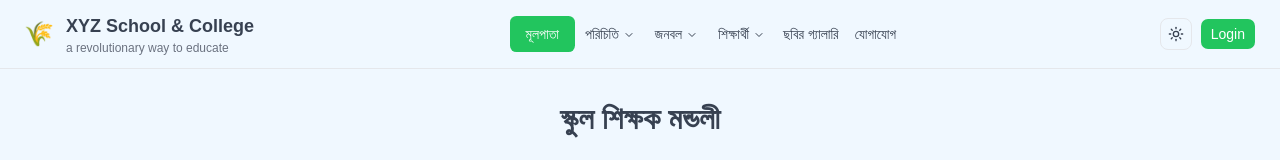
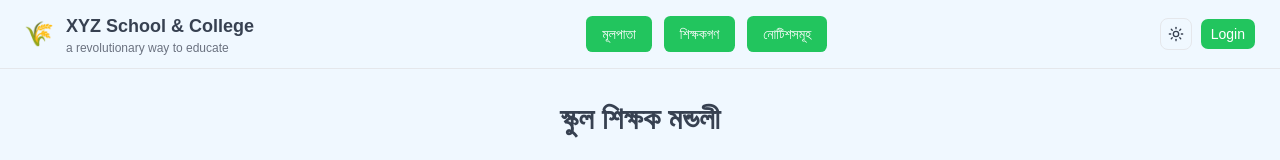
Before and after one commit to Opirajbhor/School-Website, a Next.js app: page /teachers in a window 1280 px wide. Shown: the top 160 px of the page. Built offline with nearby package versions, Linux system fonts and the light colour scheme; a web font is replaced by a local one.

Commit message:
reduced some navbar clutter

```diff
--- a/app/(main)/teachers/[name]/page.tsx
+++ b/app/(main)/teachers/[name]/page.tsx
@@ -1,7 +1,136 @@
-import React from "react"
+"use client"
 
-const StuffProfile = () => {
-  return <div>demo profile</div>
+import Image from "next/image"
+import {
+  Card,
+  CardContent,
+  CardHeader,
+} from "@/components/ui/card"
+import { Badge } from "@/components/ui/badge"
+import { Separator } from "@/components/ui/separator"
+
+interface PraisePoint {
+  title: string
+  description: string
 }
 
-export default StuffProfile
+interface TeacherData {
+  name: string
+  designation: string
+  joiningDate: string
+  comment: string
+  praisePoints: PraisePoint[]
+  imageUrl: string
+}
+
+const TEACHER_DATA: TeacherData = {
+  name: "আবদুল্লাহ আল নোমান",
+  designation: "সিনিয়র বাংলা শিক্ষক",
+  joiningDate: "15 Jan, 2023",
+  comment:
+    "আমি একজন শিক্ষক হিসেবে, আমি আমার স্কুল সম্পর্কে বেশ ইতিবাচক মতামত পোষণ করি। আমার স্কুল একটি সুন্দর ও সুস্থ পরিবেশে মানসম্মত শিক্ষা প্রদান করে।",
+  praisePoints: [
+    {
+      title: "শিক্ষার্থী-শিক্ষক সম্পর্ক",
+      description:
+        "শিক্ষকরা শিক্ষার্থীদের সাথে ভালো সম্পর্ক বজায় রাখেন।",
+    },
+    {
+      title: "শিক্ষার মান",
+      description:
+        "বিদ্যালয়ে মানসম্মত শিক্ষা প্রদান করা হয়।",
+    },
+    {
+      title: "শিক্ষার্থী কার্যক্রম",
+      description:
+        "বিভিন্ন সহশিক্ষা কার্যক্রম পরিচালিত হয়।",
+    },
+  ],
+  imageUrl:
+    "https://bschool.pages.dev/assets/images/teachers/details-img.png",
+}
+
+export default function StaffDetail() {
+  return (
+    <div className="container mx-auto max-w-5xl px-4 py-10">
+      <Card>
+        <CardContent className="grid gap-8 p-6 md:grid-cols-[300px_1fr]">
+
+          {/* Left Side */}
+          <div className="space-y-5">
+            <div className="overflow-hidden rounded-md border">
+              <Image
+                src={TEACHER_DATA.imageUrl}
+                alt={TEACHER_DATA.name}
+                width={300}
+                height={350}
+                className="h-full w-full object-cover"
+              />
+            </div>
+
+            <div className="space-y-2">
+              <h1 className="text-2xl font-bold">
+                {TEACHER_DATA.name}
+              </h1>
+
+              <Badge variant="secondary">
+                {TEACHER_DATA.designation}
+              </Badge>
+
+              <p className="text-sm text-muted-foreground">
+                যোগদান তারিখ: {TEACHER_DATA.joiningDate}
+              </p>
+            </div>
+          </div>
+
+          {/* Right Side */}
+          <div className="space-y-8">
+
+            {/* Comment */}
+            <div>
+              <CardHeader className="px-0">
+                <h2 className="text-xl font-semibold">
+                  শিক্ষকের মন্তব্য
+                </h2>
+              </CardHeader>
+
+              <Separator className="mb-4" />
+
+              <p className="leading-7 text-muted-foreground">
+                {TEACHER_DATA.comment}
+              </p>
+            </div>
+
+            {/* Praise Points */}
+            <div>
+              <CardHeader className="px-0">
+                <h2 className="text-xl font-semibold">
+                  বিদ্যালয়ের বিশেষ দিক
+                </h2>
+              </CardHeader>
+
+              <Separator className="mb-4" />
+
+              <div className="space-y-5">
+                {TEACHER_DATA.praisePoints.map((point, index) => (
+                  <Card key={index}>
+                    <CardContent className="p-4">
+                      <h3 className="mb-2 font-semibold">
+                        {point.title}
+                      </h3>
+
+                      <p className="text-sm leading-6 text-muted-foreground">
+                        {point.description}
+                      </p>
+                    </CardContent>
+                  </Card>
+                ))}
+              </div>
+            </div>
+
+          </div>
+        </CardContent>
+      </Card>
+    </div>
+  )
+}
--- a/components/Custom-Components/Navbar.tsx
+++ b/components/Custom-Components/Navbar.tsx
@@ -4,10 +4,6 @@ import Link from "next/link"
 import { useState } from "react"
 import {
   NavigationMenu,
-  NavigationMenuItem,
-  NavigationMenuList,
-  NavigationMenuTrigger,
-  NavigationMenuContent,
   NavigationMenuLink,
 } from "@/components/ui/navigation-menu"
 import { Button } from "@/components/ui/button"
@@ -16,6 +12,21 @@ import ModeToggle from "../ui/modeToggle"
 
 export default function Navbar() {
   const [open, setOpen] = useState(false)
+
+  const navLinks = [
+    {
+      href: "/",
+      tittle: "মূলপাতা",
+    },
+    {
+      href: "/teachers",
+      tittle: "শিক্ষকগণ",
+    },
+    {
+      href: "/notices",
+      tittle: "নোটিশসমূহ",
+    },
+  ]
 
   return (
     <nav className="border-b bg-background">
@@ -33,66 +44,18 @@ export default function Navbar() {
 
         {/* Desktop Menu (shadcn) */}
         <NavigationMenu className="hidden md:flex">
-          <NavigationMenuList>
-            <NavigationMenuItem>
-              <Link href="/" legacyBehavior passHref>
-                <NavigationMenuLink className="rounded-md bg-primary px-4 py-2 text-primary-foreground">
-                  মূলপাতা
-                </NavigationMenuLink>
-              </Link>
-            </NavigationMenuItem>
-
-            <NavigationMenuItem>
-              <NavigationMenuTrigger>পরিচিতি</NavigationMenuTrigger>
-              <NavigationMenuContent className="w-44 space-y-2 p-2">
-                <Link href="/about/history" legacyBehavior passHref>
-                  <NavigationMenuLink>ইতিহাস</NavigationMenuLink>
+          <div className="flex items-center gap-3">
+            {navLinks.map((link, i) => (
+              <NavigationMenuLink key={i} asChild>
+                <Link
+                  href={link?.href}
+                  className="rounded-md bg-primary px-4 py-2 text-primary-foreground"
+                >
+                  {link?.tittle}
                 </Link>
-                <Link href="/about/mission" legacyBehavior passHref>
-                  <NavigationMenuLink>মিশন</NavigationMenuLink>
-                </Link>
-                <Link href="/about/principal" legacyBehavior passHref>
-                  <NavigationMenuLink>প্রধান শিক্ষক</NavigationMenuLink>
-                </Link>
-              </NavigationMenuContent>
-            </NavigationMenuItem>
-
-            <NavigationMenuItem>
-              <NavigationMenuTrigger>জনবল</NavigationMenuTrigger>
-              <NavigationMenuContent className="w-44 space-y-2 p-2">
-                <Link href="/teachers" legacyBehavior passHref>
-                  <NavigationMenuLink>শিক্ষক</NavigationMenuLink>
-                </Link>
-                <Link href="/admin" legacyBehavior passHref>
-                  <NavigationMenuLink>প্রশাসন</NavigationMenuLink>
-                </Link>
-              </NavigationMenuContent>
-            </NavigationMenuItem>
-
-            <NavigationMenuItem>
-              <NavigationMenuTrigger>শিক্ষার্থী</NavigationMenuTrigger>
-              <NavigationMenuContent className="w-44 space-y-2 p-2">
-                <Link href="/students/list" legacyBehavior passHref>
-                  <NavigationMenuLink>তালিকা</NavigationMenuLink>
-                </Link>
-                <Link href="/students/admission" legacyBehavior passHref>
-                  <NavigationMenuLink>ভর্তি</NavigationMenuLink>
-                </Link>
-              </NavigationMenuContent>
-            </NavigationMenuItem>
-
-            <NavigationMenuItem>
-              <Link href="/gallery" legacyBehavior passHref>
-                <NavigationMenuLink>ছবির গ্যালারি</NavigationMenuLink>
-              </Link>
-            </NavigationMenuItem>
-
-            <NavigationMenuItem>
-              <Link href="/contact" legacyBehavior passHref>
-                <NavigationMenuLink>যোগাযোগ</NavigationMenuLink>
-              </Link>
-            </NavigationMenuItem>
-          </NavigationMenuList>
+              </NavigationMenuLink>
+            ))}
+          </div>
         </NavigationMenu>
 
         {/* Right */}
```
